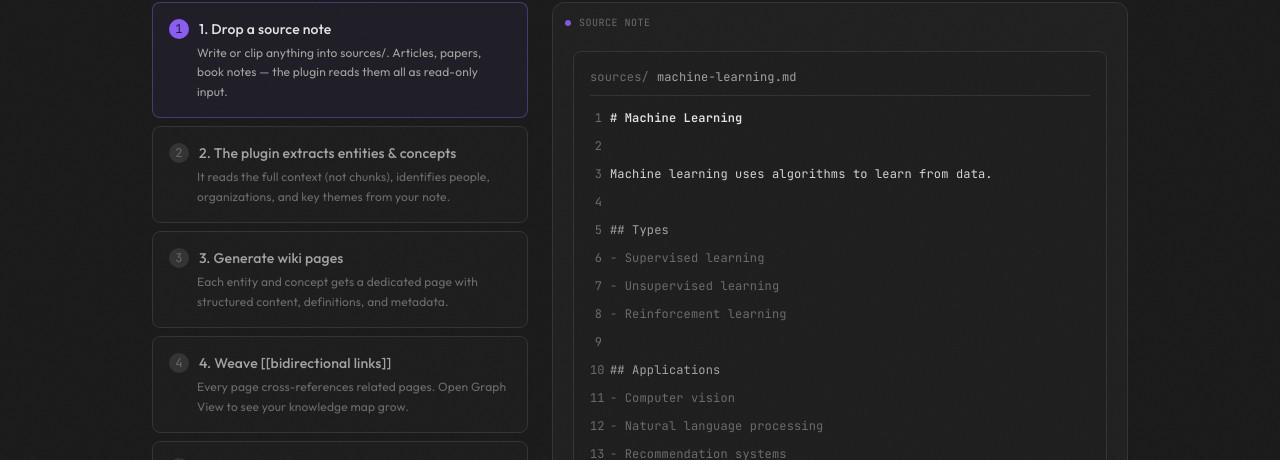
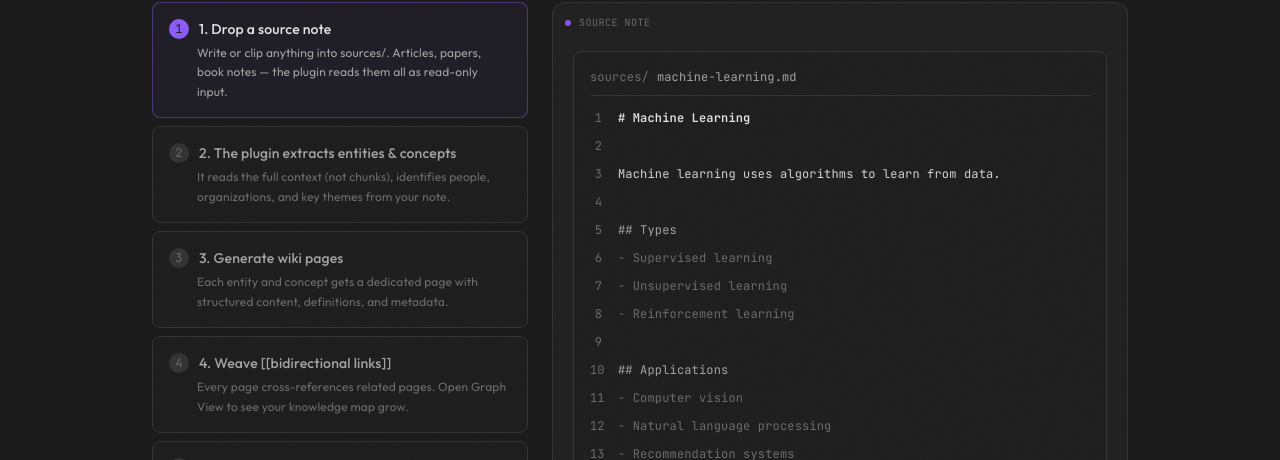
Before and after one commit to green-dalii/obsidian-llm-wiki-website, a React (Vite) app: page / in a window 1280 px wide. Both pictures are taken after a click on the button 340 px from the left and 2255 px from the top of the page. Shown: the part 2195-2655 px from the top of the page. Built offline with nearby package versions, Linux system fonts and the light colour scheme.

Commit message:
fix: align Step 0 text position with Step 1 tag rows

```diff
--- a/src/components/WikiDemo.tsx
+++ b/src/components/WikiDemo.tsx
@@ -139,7 +139,7 @@ Machine learning uses algorithms to learn from data.
                     {lines.map((line, i) => (
                       <div key={i} className="flex items-center h-7">
                         <span className="w-5 text-right pr-2 text-obsidian-dim select-none flex-shrink-0">{i + 1}</span>
-                        <span className="flex-1 inline-flex items-center">
+                        <span className="flex-1 inline-flex items-center pl-2">
                           {renderMarkdownLine(line)}
                         </span>
                       </div>
```
